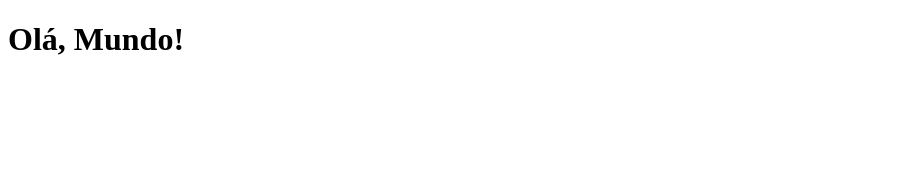
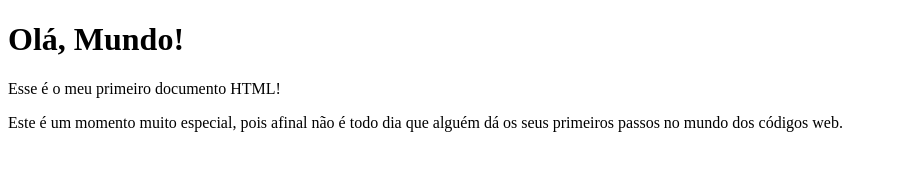
Before and after one commit to irissoncoimbra/Curso-de-HTML5-e-CSS3, a plain HTML site: page html-css/exercicios/ex001/index.html in a window 1280 px wide. Shown: the whole page, without its empty margins (0-897 px from the left). Drawn offline with Linux system fonts and the light colour scheme.

Commit message:
Update index.html

```diff
--- a/html-css/exercicios/ex001/index.html
+++ b/html-css/exercicios/ex001/index.html
@@ -8,5 +8,7 @@
 </head>
 <body>
     <h1>Olá, Mundo!</h1>
+    <p>Esse é o meu primeiro documento HTML!</p>
+    <p>Este é um momento muito especial, pois afinal não é todo dia que alguém dá os seus primeiros passos no mundo dos códigos web.</p>
 </body>
 </html>
```
